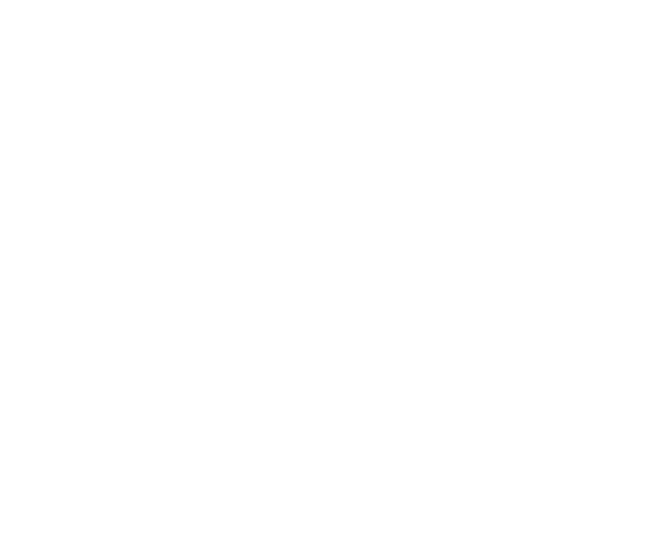
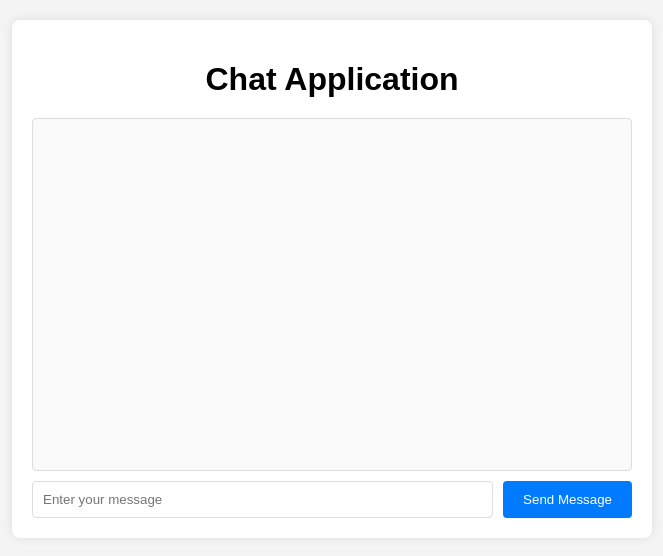
Before and after one commit to Brillianzhub/socketio-basic, a website: page public/index.html in a window 1280 px wide. Shown: the whole page, without its empty margins (308-971 px from the left). Drawn offline with nearby package versions, Linux system fonts and the light colour scheme; no server answers.

Commit message:
Add files via upload

```diff
--- a/public/index.html
+++ b/public/index.html
@@ -4,11 +4,27 @@
 <head>
     <meta charset="UTF-8">
     <meta name="viewport" content="width=device-width, initial-scale=1.0">
-    <title>Document</title>
+    <link rel="stylesheet" href="style.css" />
+
+    <title>Chat Application</title>
 </head>
 
 <body>
+    <div class="container">
+        <h1>Chat Application</h1>
+        <div class="chat-box">
+            <ul class="messages" id="messages">
+                <!-- Messages will appear here as list items -->
+            </ul>
+            <form id="messageForm">
+                <input type="text" id="userMessage" placeholder="Enter your message" required />
+                <button type="submit">Send Message</button>
+            </form>
+        </div>
+    </div>
 
+    <script src="/socket.io/socket.io.min.js"></script>
+    <script src="scripts.js"></script>
 </body>
 
 </html>
--- a/public/scripts.js
+++ b/public/scripts.js
@@ -0,0 +1,39 @@
+// console.log(io)
+// io() connects to the socket.io server at the url
+const socket = io('http://localhost:3500', {
+    auth: {
+        secret: "This is a secret"
+    },
+    query: {
+        meaningOfLife: 42,
+    }
+})
+
+//just like on our server, our socket has an:
+// on method and
+// emit method
+socket.on('welcome', data => {
+    console.log('Welcome message from the server to the client ', data)
+
+    // once welcome is emitted from the server,
+    socket.emit('thankYou', [4, 3, 2, 1])
+
+    socket.emit('newClient', data => {
+        console.log('A new user has joined', data)
+    })
+})
+
+
+socket.on('messageFromServerToAllClients', newMessage => {
+    document.getElementById('messages').innerHTML += `<li>${newMessage}</li>`
+})
+
+document.getElementById('messageForm').addEventListener('submit', e => {
+    e.preventDefault()
+    const newMessage = document.getElementById('userMessage').value
+
+    document.getElementById('userMessage').value = ""
+
+    // this socket is sending an event to the server...
+    socket.emit('messageFromClientToServer', newMessage)
+})
--- a/public/style.css
+++ b/public/style.css
@@ -0,0 +1,77 @@
+body {
+    font-family: Arial, sans-serif;
+    background-color: #f4f4f4;
+    margin: 0;
+    padding: 0;
+}
+
+.container {
+    width: 80%;
+    max-width: 600px;
+    margin: 20px auto;
+    padding: 20px;
+    background: #fff;
+    border-radius: 8px;
+    box-shadow: 0 0 10px rgba(0, 0, 0, 0.1);
+}
+
+h1 {
+    text-align: center;
+    margin-bottom: 20px;
+}
+
+.chat-box {
+    display: flex;
+    flex-direction: column;
+    height: 400px;
+}
+
+.messages {
+    flex: 1;
+    overflow-y: auto;
+    border: 1px solid #ddd;
+    border-radius: 4px;
+    padding: 10px;
+    background: #fafafa;
+    list-style-type: none;
+    /* Remove bullet points */
+    margin: 0;
+    /* Remove default margin */
+    padding: 0;
+    /* Remove default padding */
+}
+
+.messages li {
+    padding: 8px;
+    border-bottom: 1px solid #ddd;
+}
+
+.messages li:last-child {
+    border-bottom: none;
+}
+
+#messageForm {
+    display: flex;
+    margin-top: 10px;
+}
+
+#userMessage {
+    flex: 1;
+    padding: 10px;
+    border: 1px solid #ddd;
+    border-radius: 4px;
+    margin-right: 10px;
+}
+
+button {
+    padding: 10px 20px;
+    border: none;
+    border-radius: 4px;
+    background-color: #007bff;
+    color: white;
+    cursor: pointer;
+}
+
+button:hover {
+    background-color: #0056b3;
+}
```
Also changed, not shown: package.json (added, +17 -0 lines), server.js (+36 -0 lines), readme.txt (added), 1 other file.
